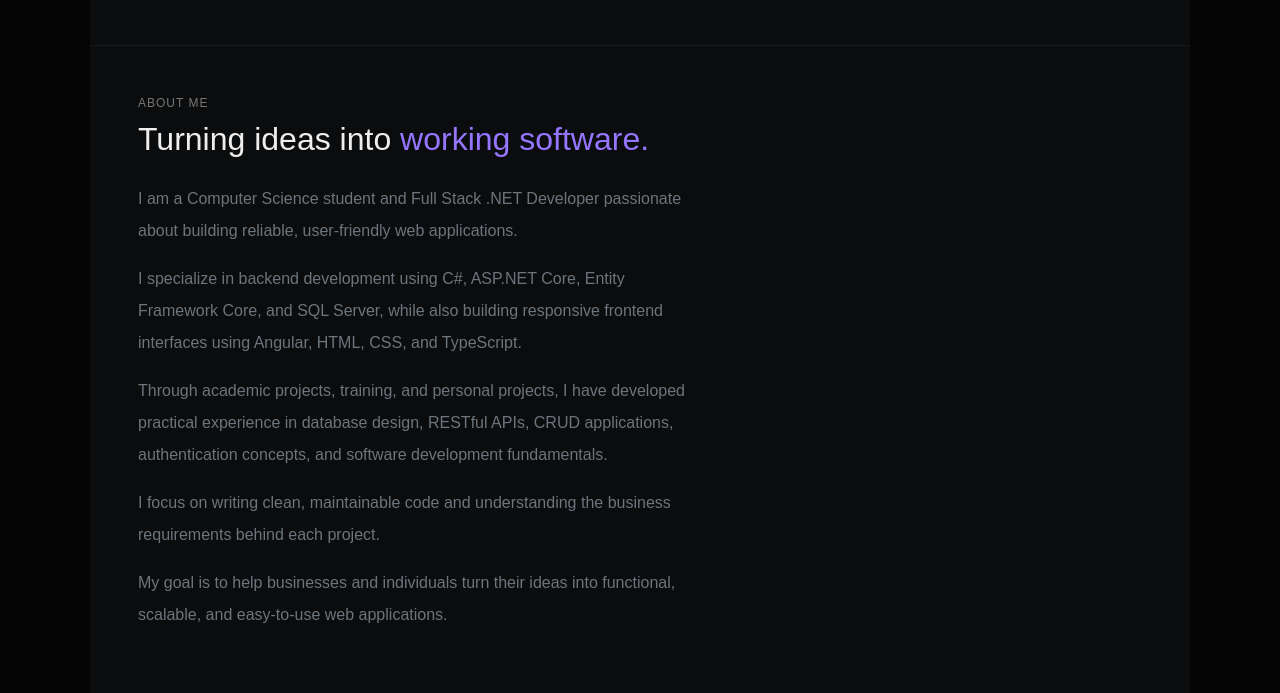
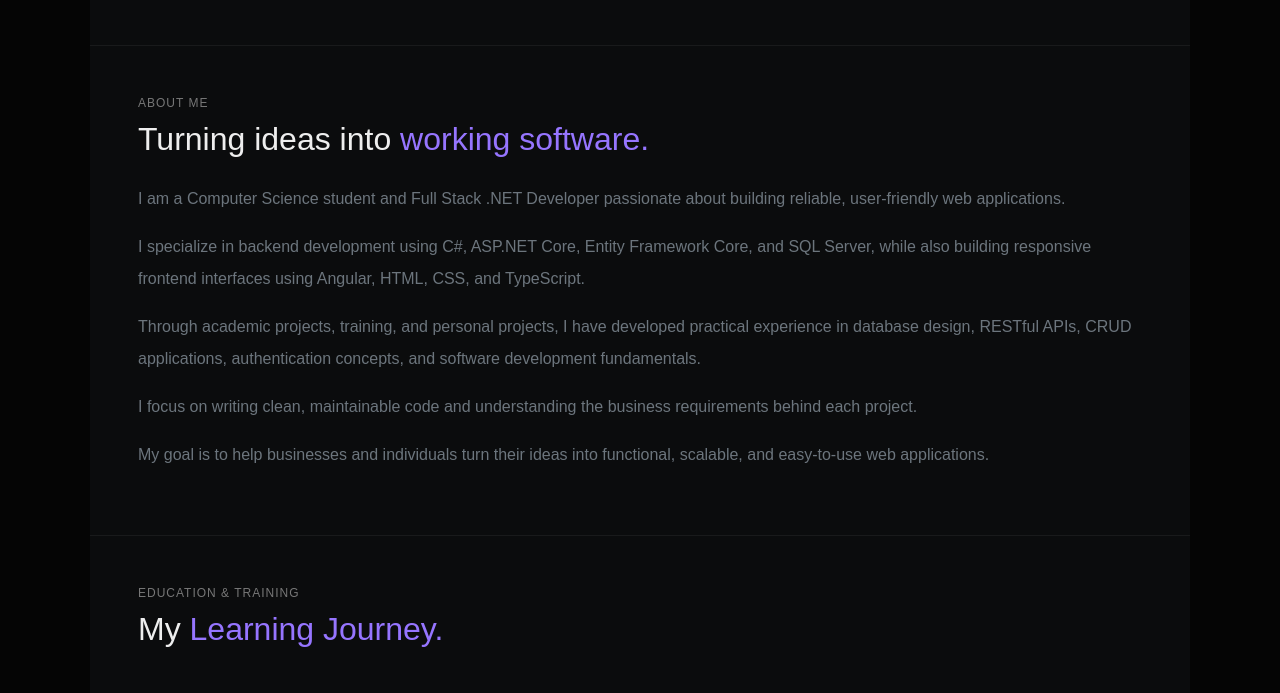
Before and after one commit to 3bdlmwgood/MyPortofolio, a plain HTML site: page index.html in a window 1280 px wide. Shown: the part 1045-1738 px from the top of the page. Drawn offline with nearby package versions, Linux system fonts and the light colour scheme.

Commit message:
Edit Width About Section

```diff
--- a/index.html
+++ b/index.html
@@ -877,7 +877,7 @@
         <div class="row align-items-center g-5">
 
 
-            <div class="col-lg-7">
+            <div class="col-lg-12">
 
                 <p class="section-label mb-2">
 
```
